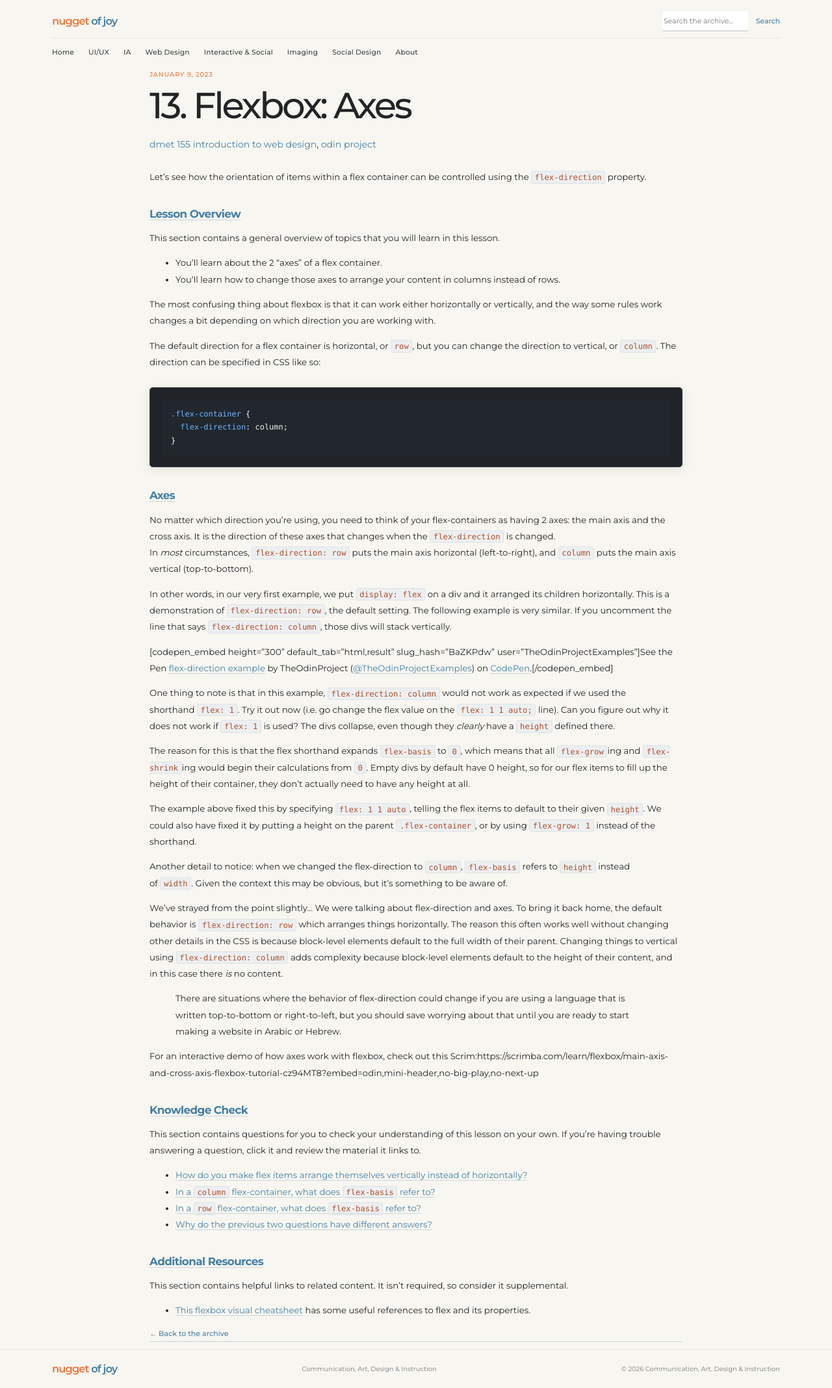
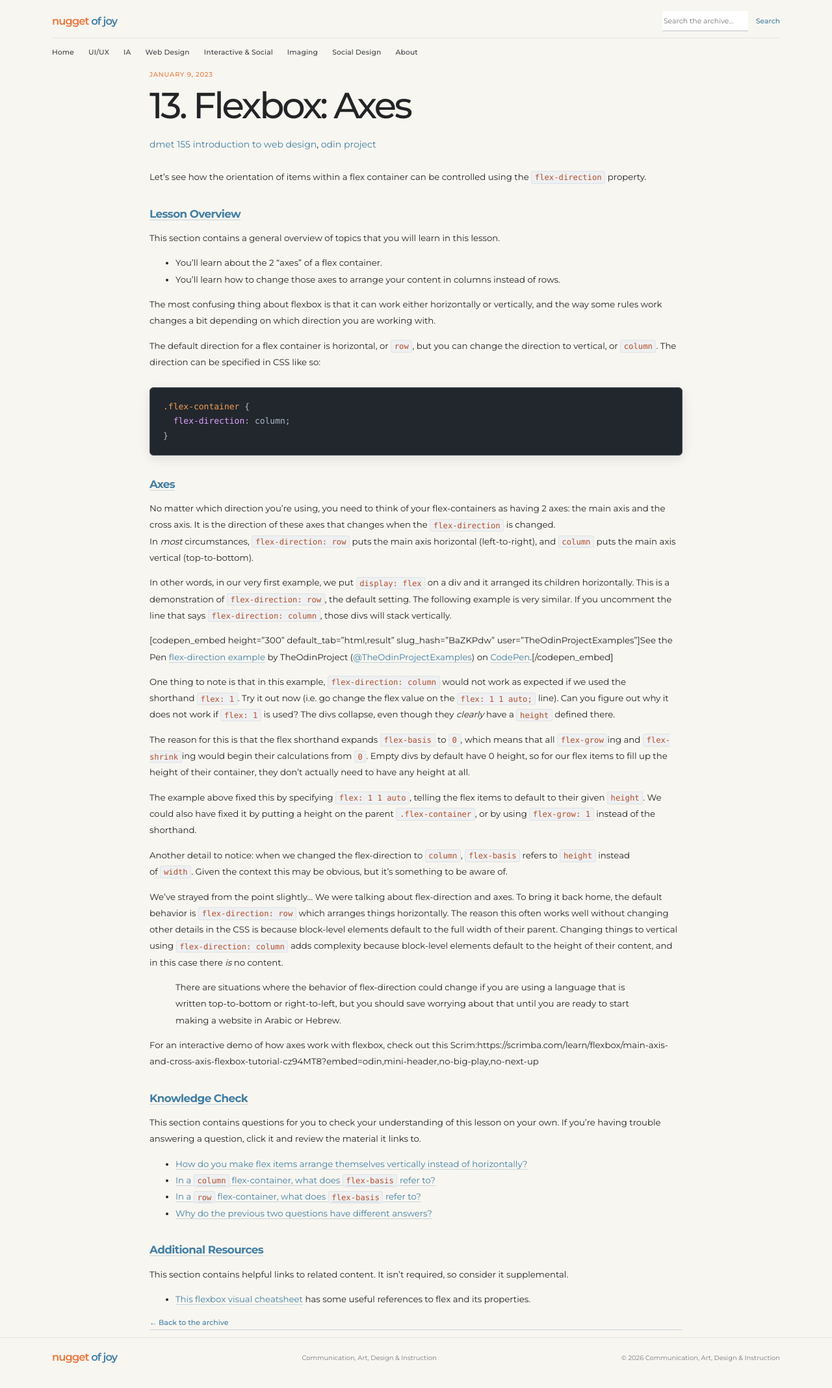
Before and after one commit to ndangelo/nuggetofjoy-jekyll, a Jekyll site: the page built from _posts/2023-01-09-flexbox-axes.md, in a window 1280 px wide. Shown: the whole page at 65% size. Built offline with Jekyll 4.4.1, drawn with Linux system fonts in a browser that asks for light colours; nearby versions of some CDN libraries.

Commit message:
Add language token colors to code examples

```diff
--- a/assets/css/style.css
+++ b/assets/css/style.css
@@ -236,3 +236,54 @@ h3 { font-size: .88rem; margin: .25rem 0 .65rem; }
   .noj-menu { gap: 5px 15px !important; }
   .noj-menu a { white-space: normal; }
 }
+
+/* Color-coded code blocks (Highlight.js + Rouge-compatible token palette) */
+.noj-entry-content pre:has(code),
+.noj-entry-content pre.wp-block-code {
+  background: #22272e !important;
+  color: #adbac7 !important;
+  border: 1px solid #444c56 !important;
+  border-radius: 6px !important;
+  overflow: auto;
+  padding: 1.1rem 1.25rem !important;
+  box-shadow: 0 5px 18px rgb(20 24 28 / 10%);
+}
+.noj-entry-content pre code,
+.noj-entry-content pre code.hljs {
+  display: block;
+  background: transparent !important;
+  color: #adbac7 !important;
+  padding: 0 !important;
+  font: 13px/1.75 ui-monospace, SFMono-Regular, Menlo, Monaco, Consolas, "Liberation Mono", monospace;
+  white-space: pre;
+  overflow-wrap: normal;
+  tab-size: 2;
+}
+.noj-entry-content .hljs-comment,
+.noj-entry-content .hljs-quote { color: #768390 !important; font-style: italic; }
+.noj-entry-content .hljs-keyword,
+.noj-entry-content .hljs-selector-tag,
+.noj-entry-content .hljs-literal,
+.noj-entry-content .hljs-type { color: #dcbdfb !important; }
+.noj-entry-content .hljs-string,
+.noj-entry-content .hljs-doctag,
+.noj-entry-content .hljs-regexp { color: #96d0a8 !important; }
+.noj-entry-content .hljs-title,
+.noj-entry-content .hljs-section,
+.noj-entry-content .hljs-name,
+.noj-entry-content .hljs-selector-id,
+.noj-entry-content .hljs-selector-class { color: #f69d50 !important; }
+.noj-entry-content .hljs-number,
+.noj-entry-content .hljs-symbol,
+.noj-entry-content .hljs-bullet,
+.noj-entry-content .hljs-variable,
+.noj-entry-content .hljs-template-variable { color: #6cb6ff !important; }
+.noj-entry-content .hljs-attr,
+.noj-entry-content .hljs-attribute,
+.noj-entry-content .hljs-property { color: #e1a2ff !important; }
+.noj-entry-content .hljs-built_in,
+.noj-entry-content .hljs-builtin-name,
+.noj-entry-content .hljs-function { color: #f47067 !important; }
+.noj-entry-content .hljs-meta,
+.noj-entry-content .hljs-meta .hljs-keyword { color: #8ddb8c !important; }
+.noj-entry-content :not(pre) > code { background: #eef0f2; color: #b34e2b; }
```
